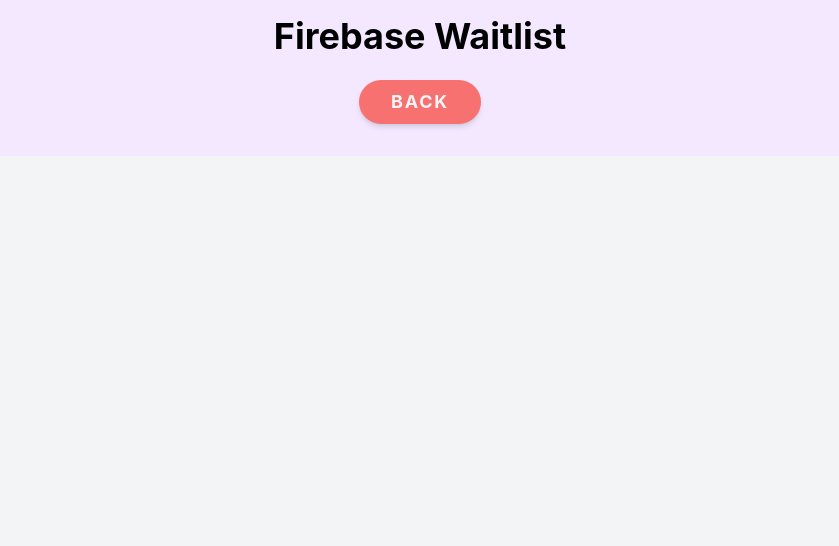
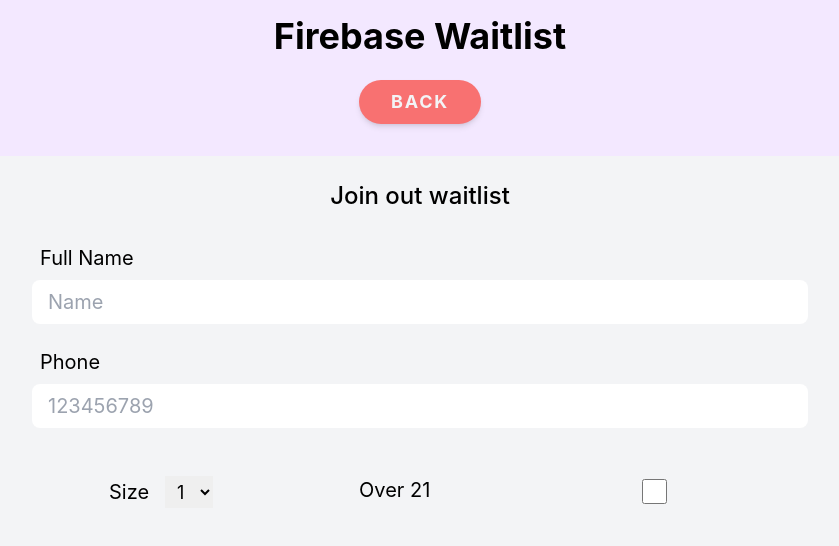
Before and after one commit to LucianSoto/firebase-waitlist, a React (Create React App) app: page /waitlist-form in a window 1280 px wide. Shown: the top 546 px of the page, without its empty margins (220-1059 px from the left). Built offline with nearby package versions, Linux system fonts and the light colour scheme.

Commit message:
Added Form El

```diff
--- a/src/App.jsx
+++ b/src/App.jsx
@@ -6,9 +6,9 @@
 function App() {
   const [form, setForm] = useState(false)
 
-  useEffect(() => {
-    console.log(form)
-  }, [form])
+  // useEffect(() => {
+  //   console.log(form)
+  // }, [form])
   return (
     <Router>
       <div id="app" className="bg-purple-100 flex flex-col items-center justify-center">
--- a/src/components/WaitlistForm.jsx
+++ b/src/components/WaitlistForm.jsx
@@ -1,13 +1,97 @@
-import React from 'react'
+import React, { useState }from 'react'
 
 const WaitlistForm = () => {
+  const [formData, setFormData] = useState({
+    fullName: '',
+    phone: '',
+    size: 1,
+    ofAge: false,
+  })
+
+  const formStyles = {
+    input : 'w-3/4 px-4 py-2 mb-6 rounded-lg text-xl',
+    label : 'w-3/4 pl-2 mb-2 text-xl'
+  }
+
+  const onChange = (e) => {
+    const {name, value, } = e.target
+
+      console.log(formData)
+      setFormData((prevState) => ({
+        ...prevState, [name]: value
+      }))
+  }
+
   return (
-    <div
+    <form
+      // onSubmit={onSubmit}
       id="form"
       className='flex flex-col items-center bg-gray-100 h-5/6 w-5/6 rounded-md shadow-lg p-4'
     >
+      <h3 className='text-2xl font-medium mt-2 mb-8'>
+        Join out waitlist
+      </h3>
+      <label className={formStyles.label} htmlFor="fullName">Full Name</label>
+      <input
+        type="text"
+        name="fullName"
+        id="fullName"
+        className={formStyles.input}
+        placeholder="Name"
+        value={formData.fullName}
+        maxLength='25'
+        minLength='2'
+        onChange={onChange}
+      />
+      <label className={formStyles.label} htmlFor="phone">Phone</label>
+      <input
+        type="text"
+        name="phone"
+        id="phone"
+        className={formStyles.input}
+        placeholder="123456789"
+        value={formData.phone}
+        maxLength='9'
+        minLength='9'
+        onChange={onChange}
+      />
+      <div id="other-options" className='w-3/4 flex justify-around mt-6'>
+        <span className=''>
+          <label className={formStyles.label} htmlFor="size">Size</label>
+          <select
+            className='h-8 text-lg px-2 ml-4'
+            name="size"
+            id="size"
+            value={formData.size}
+            onChange={onChange}
+          >
+            <option value="1">1</option>
+            <option value="2">2</option>
+            <option value="3">3</option>
+            <option value="4">4</option>
+            <option value="5">5</option>
+            <option value="6">6</option>
+            <option value="7">7</option>
+            <option value="8">8</option>
+          </select>
+        </span>
+        <span className='flex  w-1/2'>
+          <label className={formStyles.label} htmlFor="ofAge">Over 21</label>
+          <input
+            // className="w-8 h-8" to style with tailwind would have to download @tailwind/forms
+            style={{height: 25, width: 25, marginTop: 3 }}
+            name="ofAge"
+            type="checkbox"
+            className='checkbox'
+            checked={formData.ofAge}
+            onChange={() =>setFormData(prevState => ({
+              ...prevState, ofAge: !prevState.ofAge
+            }))}
+          />
+        </span>
+      </div>
 
-    </div>
+    </form>
   )
 }
 
```
